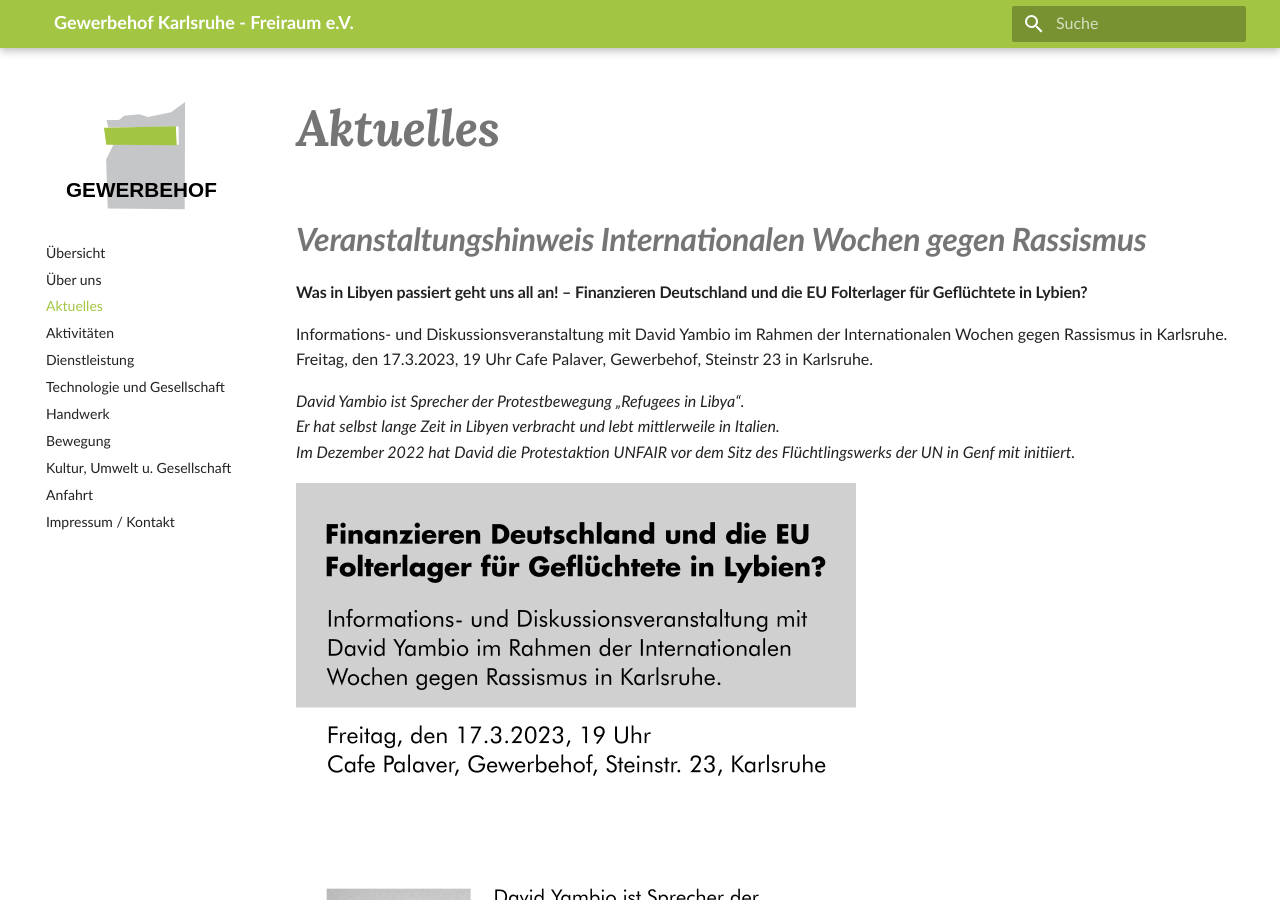
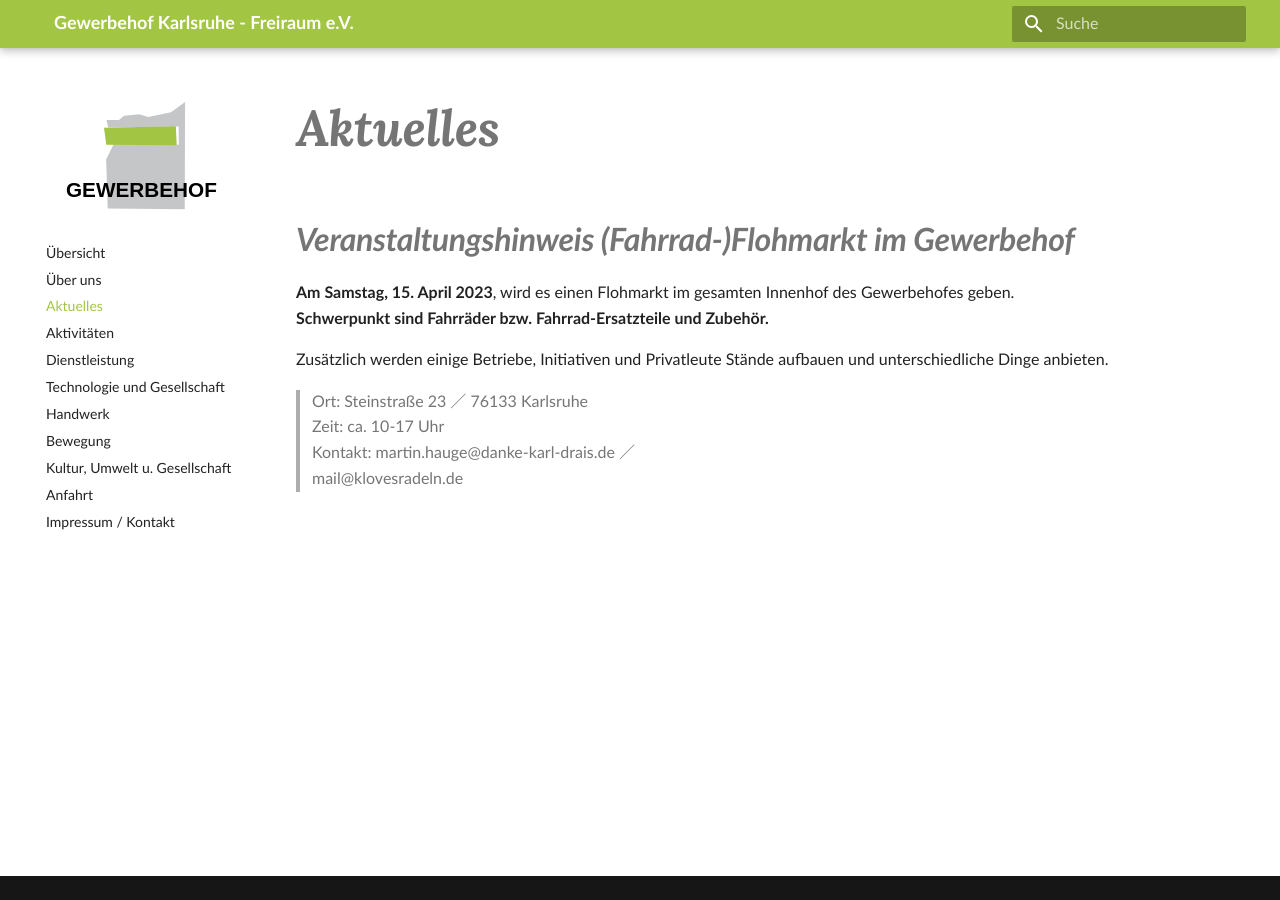
Before and after one commit to entropia/gewerbehof-webseite, an MkDocs documentation site: the page built from docs/aktuelles.md, in a window 1280 px wide and 900 px high. Built offline with MkDocs 1.6.1 and Material for MkDocs 9.7.7, drawn with Linux system fonts in a browser that asks for light colours; comment, search, counter and statistics services are not loaded; some of the changed text lies outside the part shown.

Commit message:
Veranstaltungshinweis FahrradFlohmarkt
fixes #43

```diff
--- a/docs/aktuelles.md
+++ b/docs/aktuelles.md
@@ -4,20 +4,13 @@ hide:
 - footer
 ---
 
-## Veranstaltungshinweis Internationalen Wochen gegen Rassismus
+## Veranstaltungshinweis (Fahrrad-)Flohmarkt im Gewerbehof
 
-#### Was in Libyen passiert geht uns all an! – Finanzieren Deutschland und die EU Folterlager für Geflüchtete in Lybien?
+**Am Samstag, 15. April 2023**, wird es einen Flohmarkt im gesamten Innenhof des Gewerbehofes geben.
+**Schwerpunkt sind Fahrräder bzw. Fahrrad-Ersatzteile und Zubehör.**
 
-Informations- und Diskussionsveranstaltung mit David Yambio im Rahmen der Internationalen Wochen gegen Rassismus in Karlsruhe.
-Freitag, den 17.3.2023, 19 Uhr Cafe Palaver, Gewerbehof, Steinstr 23 in Karlsruhe.
+Zusätzlich werden einige Betriebe, Initiativen und Privatleute Stände aufbauen und unterschiedliche Dinge anbieten.
 
-
-_David Yambio ist Sprecher der Protestbewegung „Refugees in Libya“._
-_Er hat selbst lange Zeit in Libyen verbracht und lebt mittlerweile in Italien._
-_Im Dezember 2022 hat David die Protestaktion UNFAIR vor dem Sitz des Flüchtlingswerks der UN in Genf mit initiiert._
-
-
-[![Fyler Seite 1](files/Veranstaltung-DavidYambio_2023-03-17_1.png)](files/Veranstaltung-DavidYambio_2023-03-17.pdf)
-[![Fyler Seite 2](files/Veranstaltung-DavidYambio_2023-03-17_2.png)](files/Veranstaltung-DavidYambio_2023-03-17.pdf)
-
-[Veranstaltungsbeschreibung bei Internationale Wochen gegen Rassismus](https://www.iwgr-ka.de/event/was-in-libyen-passiert-geht-uns-all-an-finanzieren-deutschland-und-die-eu-folterlager-fuer-gefluechtete-in-lybien/)
+> Ort: Steinstraße 23 ／ 76133 Karlsruhe
+> Zeit: ca. 10-17 Uhr
+> Kontakt: martin.hauge@danke-karl-drais.de ／ mail@klovesradeln.de
```
Also changed, not shown: docs/aktuelles_2023-03-17.md (added, +23 -0 lines).
